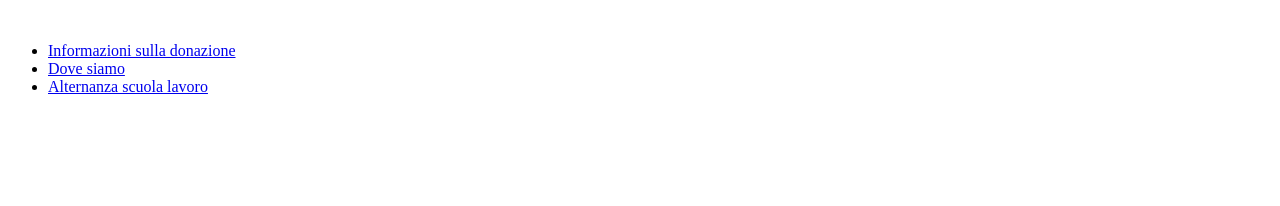
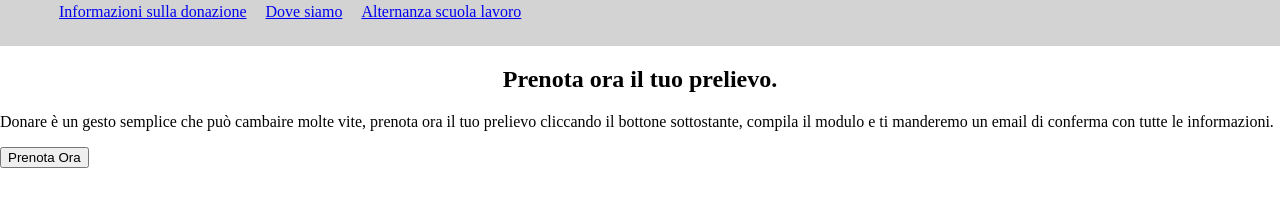
Before and after one commit to davidemarconi/aviscivitavecchia, a plain HTML site: page index.html in a window 1280 px wide. Drawn offline with Linux system fonts and the light colour scheme.

Commit message:
aggiunto file css

```diff
--- a/index.html
+++ b/index.html
@@ -5,6 +5,7 @@
     <meta http-equiv="X-UA-Compatible" content="IE=edge">
     <meta name="viewport" content="width=device-width, initial-scale=1.0">
     <title>AVIS Civitavecchia</title>
+    <link rel="stylesheet" href="style.css">
 </head>
 <body>
    <header>
@@ -15,7 +16,15 @@
            <li><a href="#">Alternanza scuola lavoro</a></li>
            </ul>
    </header>
-   <main></main>
+   <main>
+       <article class="banner">
+      <h1> Prenota ora il tuo prelievo.</h1>
+      <p>Donare è un gesto semplice che può cambaire molte vite,
+         prenota ora il tuo prelievo cliccando il bottone sottostante,
+         compila il modulo e ti manderemo un email di conferma con tutte le informazioni.</p>
+      <button> Prenota Ora</button>
+    </article>
+   </main>
    <aside></aside>
    <footer></footer>
 </body>
--- /dev/null
+++ b/style.css
@@ -0,0 +1,28 @@
+body{
+    margin:0;
+}
+
+header {
+background-color: lightgray;
+height:40px;
+padding : 3px 0 3px 15px;
+}
+#logo{
+    height:100%;
+    vertical-align: middle;
+
+}
+#navigation  li,#navigation {
+    display: inline;
+
+}
+#navigation li {
+    margin-right: 15px;
+}
+.banner>h1{
+  text-align: center;
+}
+.banner>button {
+    margin:0 auto
+    display: block;
+}
```
